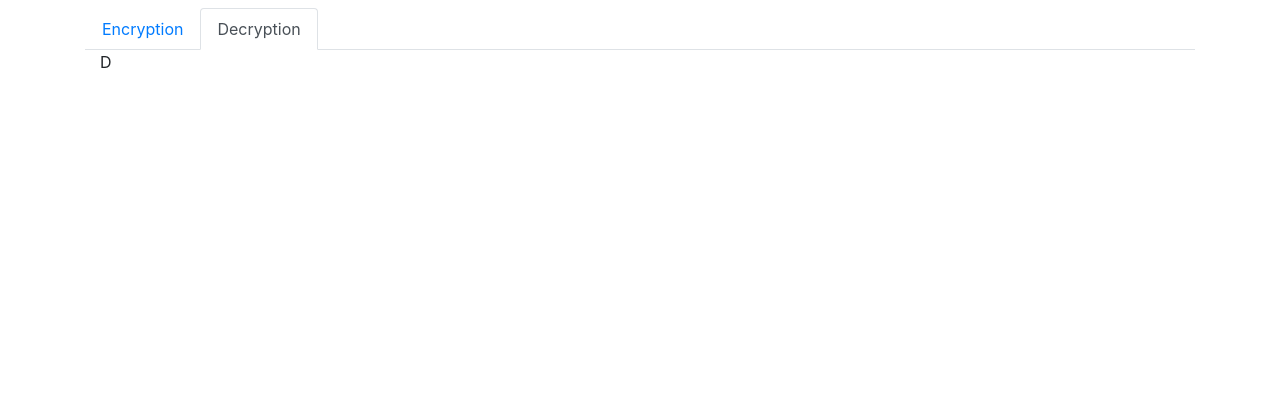
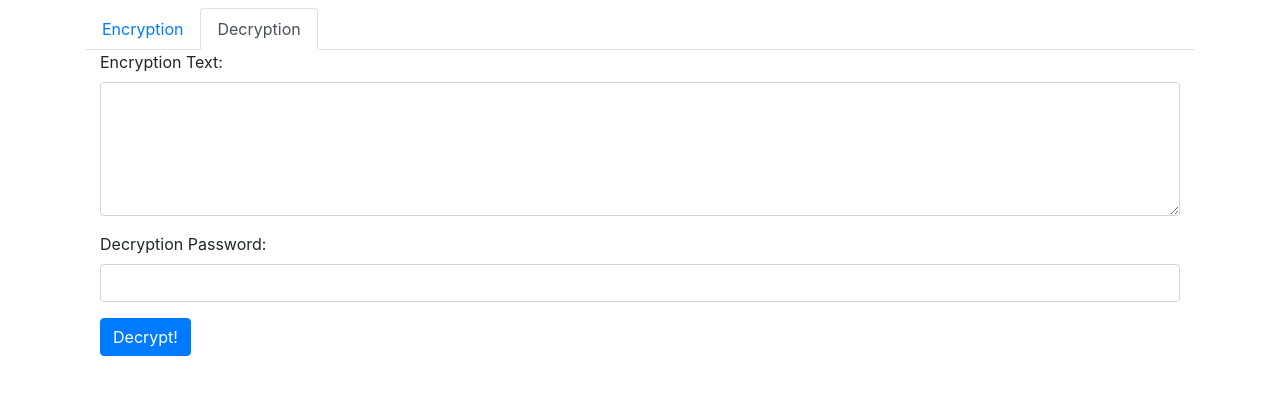
Before and after one commit to z331it3cod3r/bencryption, a plain HTML site: page index.html in a window 1280 px wide. Both pictures are taken after a click on the link "Decryption". Drawn offline with nearby package versions, Linux system fonts and the light colour scheme.

Commit message:
Update index.html

```diff
--- a/index.html
+++ b/index.html
@@ -38,7 +38,18 @@
         <button class="btn btn-primary" @click="encrypt">Encrypt!</button>
         <div class="mt-3" style="overflow-wrap:break-word">{{ show }}</div>
       </div>
-      <div class="tab-pane container fade" id="decrypt">D</div>
+      <div class="tab-pane container fade" id="decrypt">
+        <div class="form-group">
+          <label for="text">Encryption Text:</label>
+          <textarea class="form-control" rows="5" id="text" v-model="text"></textarea>
+        </div>
+        <div class="form-group">
+          <label for="pwd">Decryption Password:</label>
+          <input type="password" class="form-control" id="pwd" v-model="pwd">
+        </div>
+        <button class="btn btn-primary" @click="encrypt">Decrypt!</button>
+        <div class="mt-3" style="overflow:scroll">{{ show }}</div>
+      </div>
     </div>
   </div>
   <script src="main.js"></script>
```
